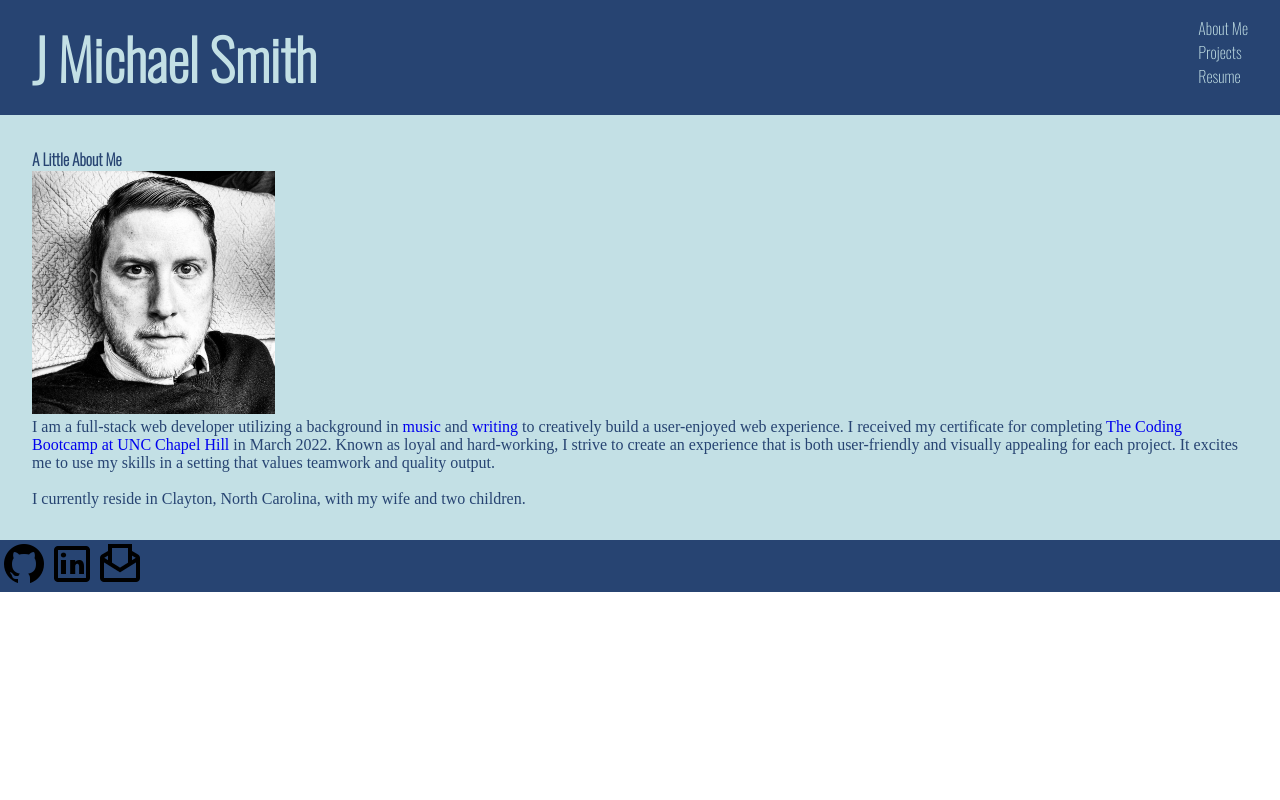
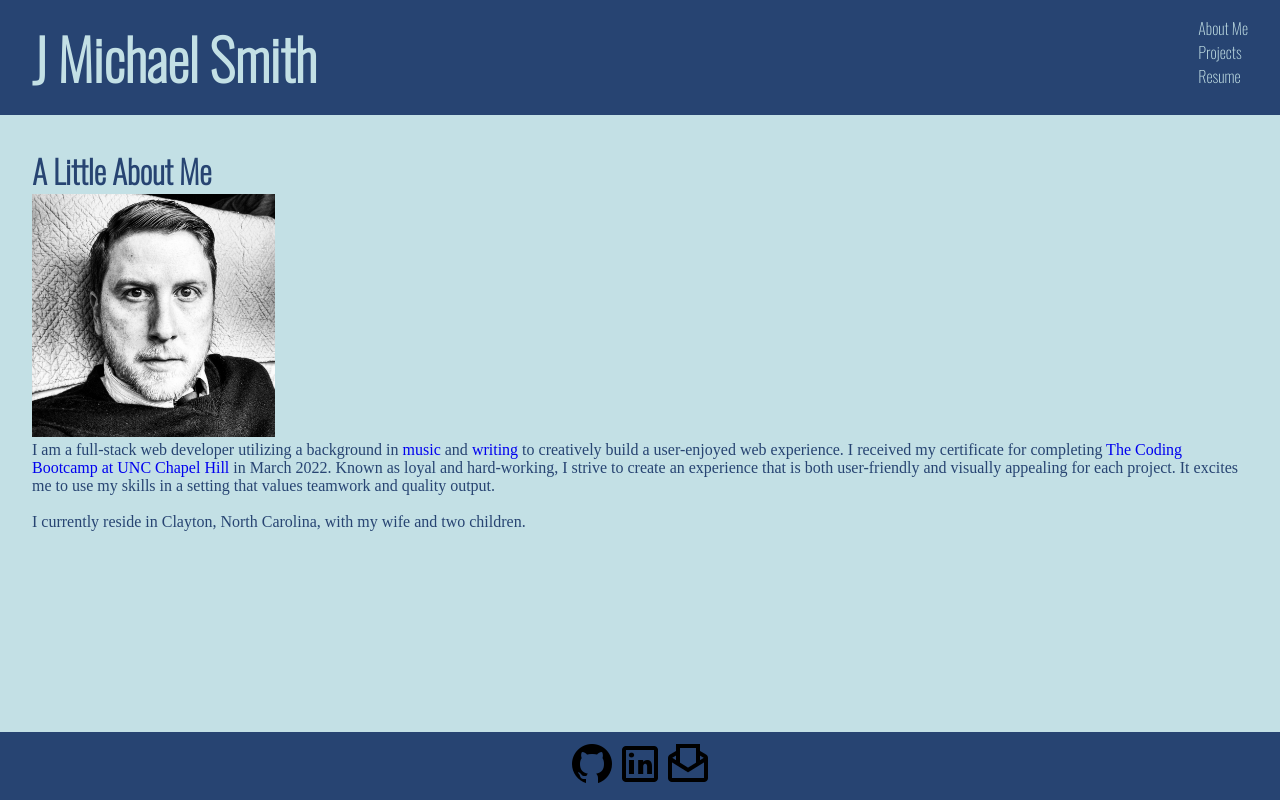
Before and after one commit to theprattler/portfolio, a React (Create React App) app in the folder my-portfolio/: page / in a window 1280 px wide. Built offline with nearby package versions, Linux system fonts and the light colour scheme.

Commit message:
stylized footer

```diff
--- a/my-portfolio/src/components/Footer/index.js
+++ b/my-portfolio/src/components/Footer/index.js
@@ -6,15 +6,22 @@ import emailIcon from '../../assets/icons/email-48.png';
 function Footer() {
   return (
     <footer>
+      <div className='footLinkContainer'>
+
         <a href="https://github.com/theprattler" target='_blank' rel='noreferrer'>
           <img src={githubIcon} alt='link to github profile' />
         </a>
+
+
         <a href="https://www.linkedin.com/in/j-michael-smith-917230220/" target='_blank' rel='noreferrer'>
           <img src={linkedinIcon} alt='link to linkedin profile' />
         </a>
+
         <a href='mailto:jmichaelsmith.writer@gmail.com'>
           <img src={emailIcon} alt='contact via email' />
         </a>
+
+      </div>
     </footer>
   )
 }
--- a/my-portfolio/src/index.css
+++ b/my-portfolio/src/index.css
@@ -15,6 +15,10 @@
   --quaternary-color: #eff542;
 }
 
+body {
+  background-color: var(--primary-color);
+}
+
 header {
   background-color: var(--secondary-color);
   color: var(--primary-color);
@@ -30,6 +34,14 @@ h1, h2, h3, nav ul li {
 
 h1 {
   font-size: 3.5rem;
+}
+
+h2 {
+  font-size: 2rem;
+}
+
+h3 {
+  font-size: 1.3rem;
 }
 
 ul {
@@ -62,4 +74,15 @@ a:hover {
 
 footer {
   background-color: var(--secondary-color);
+  display: flex;
+  justify-content: center;
+  position: absolute;
+  bottom: 0%;
+  width: 100%;
 }
+
+.footLinkContainer {
+  display: flex;
+  justify-content: center;
+  padding: 0.5rem;
+}
```
Lines whose indentation alone changed are shown as unchanged.
